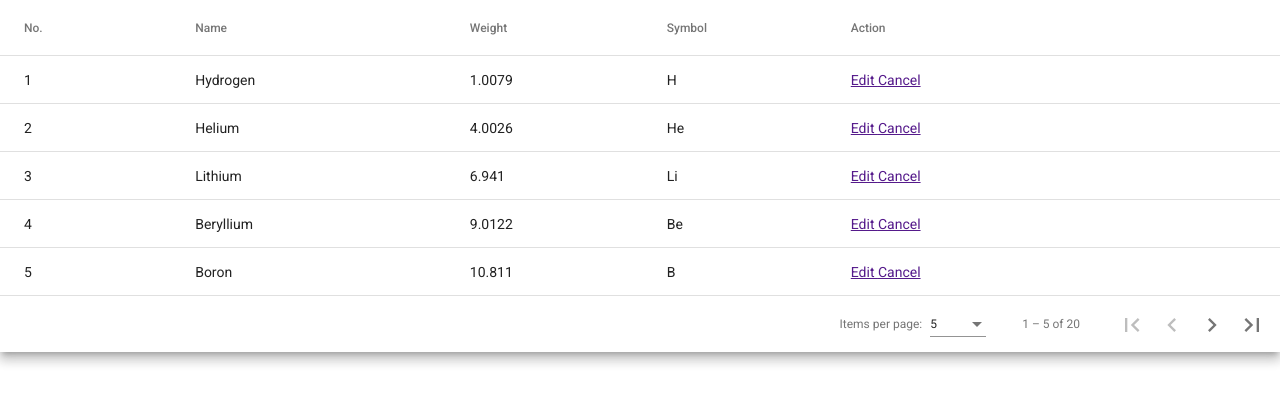
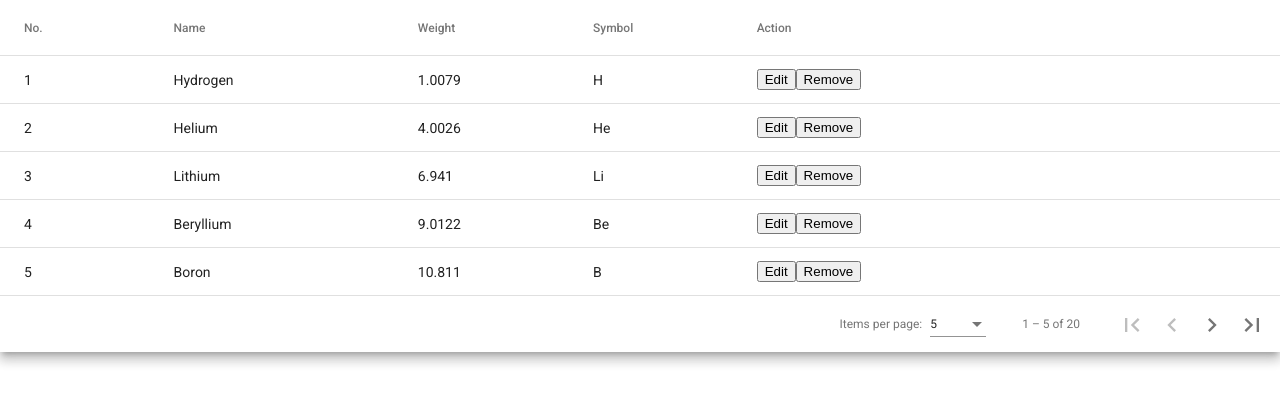
Before and after one commit to jas75/datatable-angular, an Angular app: page / in a window 1280 px wide. Shown: the top 404 px of the page. Built offline with nearby package versions, Linux system fonts and the light colour scheme.

Commit message:
raw edition mechanism

```diff
--- a/src/app/components/data-table/data-table.component.html
+++ b/src/app/components/data-table/data-table.component.html
@@ -10,7 +10,14 @@
       <!-- Name Column -->
       <ng-container matColumnDef="name">
         <th mat-header-cell *matHeaderCellDef> Name </th>
-        <td mat-cell *matCellDef="let element"> {{element.name}} </td>
+        <td mat-cell *matCellDef="let element">
+
+          <input type="text" *ngIf="positionToEdit===element.position" [value]="rowForm.get('name')?.value">
+
+          <span *ngIf="positionToEdit!==element.position">
+            {{element.name}}
+          </span>
+        </td>
       </ng-container>
 
       <!-- Weight Column -->
@@ -29,13 +36,18 @@
       <ng-container matColumnDef="action">
         <th mat-header-cell *matHeaderCellDef> Action </th>
         <td mat-cell *matCellDef="let element">
-          <a href="">
+          <button (click)="onEditBtnClick(element)" *ngIf="positionToEdit !== element.position">
             Edit
-          </a>
+          </button>
 
-          <a href="">
+          <button *ngIf="positionToEdit === element.position" (click)="cancelRowEdition()">
             Cancel
-          </a>
+          </button>
+
+          <button (click)="onRemoveBtnClick(element)">
+            Remove
+          </button>
+
         </td>
       </ng-container>
 
--- a/src/app/components/data-table/data-table.component.ts
+++ b/src/app/components/data-table/data-table.component.ts
@@ -1,5 +1,5 @@
 import {AfterViewInit, Component, ViewChild} from '@angular/core';
-import { FormBuilder } from '@angular/forms';
+import { FormBuilder, FormGroup } from '@angular/forms';
 import {MatPaginator} from '@angular/material/paginator';
 import {MatTableDataSource} from '@angular/material/table';
 
@@ -15,9 +15,11 @@ export class DataTableComponent implements AfterViewInit {
   displayedColumns: string[] = ['position', 'name', 'weight', 'symbol', 'action'];
   dataSource = new MatTableDataSource<PeriodicElement>(ELEMENT_DATA);
 
+  public positionToEdit!: number;
   @ViewChild(MatPaginator)
   paginator!: MatPaginator;
 
+  public rowForm!: FormGroup;
   constructor(
     private fb: FormBuilder,
   ) {
@@ -31,6 +33,34 @@ export class DataTableComponent implements AfterViewInit {
   ngAfterViewInit() {
     console.log('ngAfterViewInit');
     this.dataSource.paginator = this.paginator;
+  }
+
+  public createRowForm() {
+    this.rowForm = this.fb.group({
+      name: [''],
+      weight: [''],
+      symbol: [''],
+    });
+  }
+
+  public onEditBtnClick(element: any) {
+    console.log(element);
+    this.positionToEdit = element.position;
+    this.createRowForm();
+    this.rowForm.patchValue({
+      name: element.name,
+      weight: element.weight,
+      symbol: element.symbol,
+    })
+  }
+
+  public onRemoveBtnClick(element: any) {
+    console.log('est ce quil passe la au moins')
+    console.log(element);
+  }
+
+  public cancelRowEdition() {
+    this.positionToEdit = -1;
   }
 }
 
```
